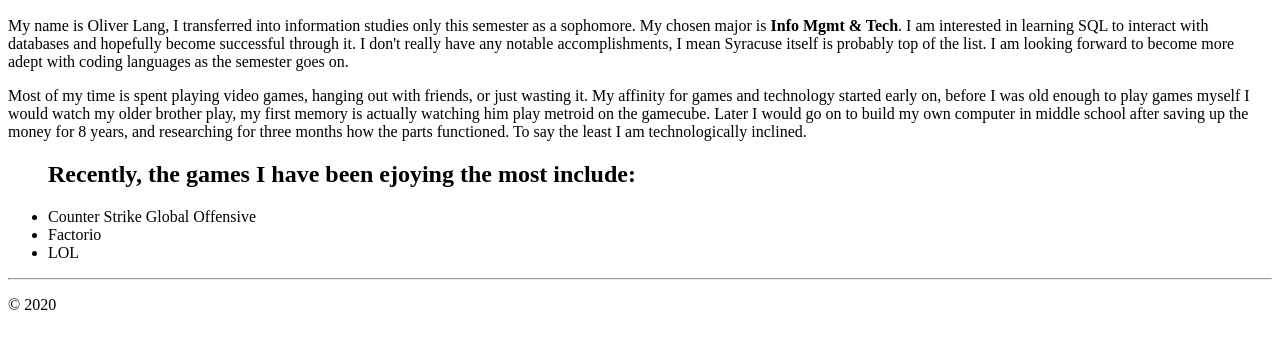
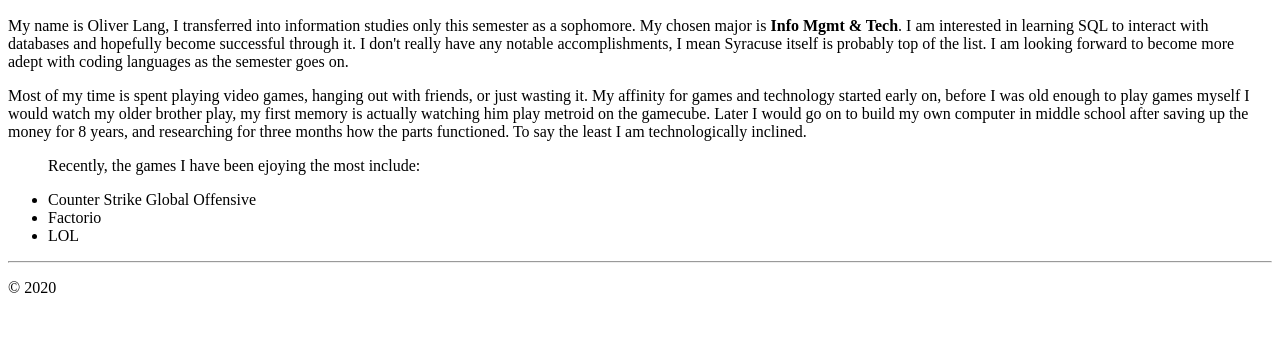
Before and after one commit to ojlangsyr/ist263, a plain HTML site: page lab02/lang-bio.html in a window 1280 px wide. Shown: the part 110-458 px from the top of the page. Drawn offline with Linux system fonts and the light colour scheme.

Commit message:
Update lang-bio.html

```diff
--- a/lab02/lang-bio.html
+++ b/lab02/lang-bio.html
@@ -13,7 +13,7 @@
         <p>Most of my time is spent playing video games, hanging out with friends, or just wasting it. My affinity for games and technology started early on, before I was old enough to play games myself I would watch my older brother play, my first memory is actually watching him play metroid on the gamecube. Later I would go on to build my own computer in middle school after saving up the money for 8 years, and researching for three months how the parts functioned. To say the least I am technologically inclined.
        </p>
             <ul>
-        <h2>Recently, the games I have been ejoying the most include:</h2>
+        <p>Recently, the games I have been ejoying the most include:</p>
         <li>Counter Strike Global Offensive</li>
         <li>Factorio</li>
         <li>LOL</li>
```
